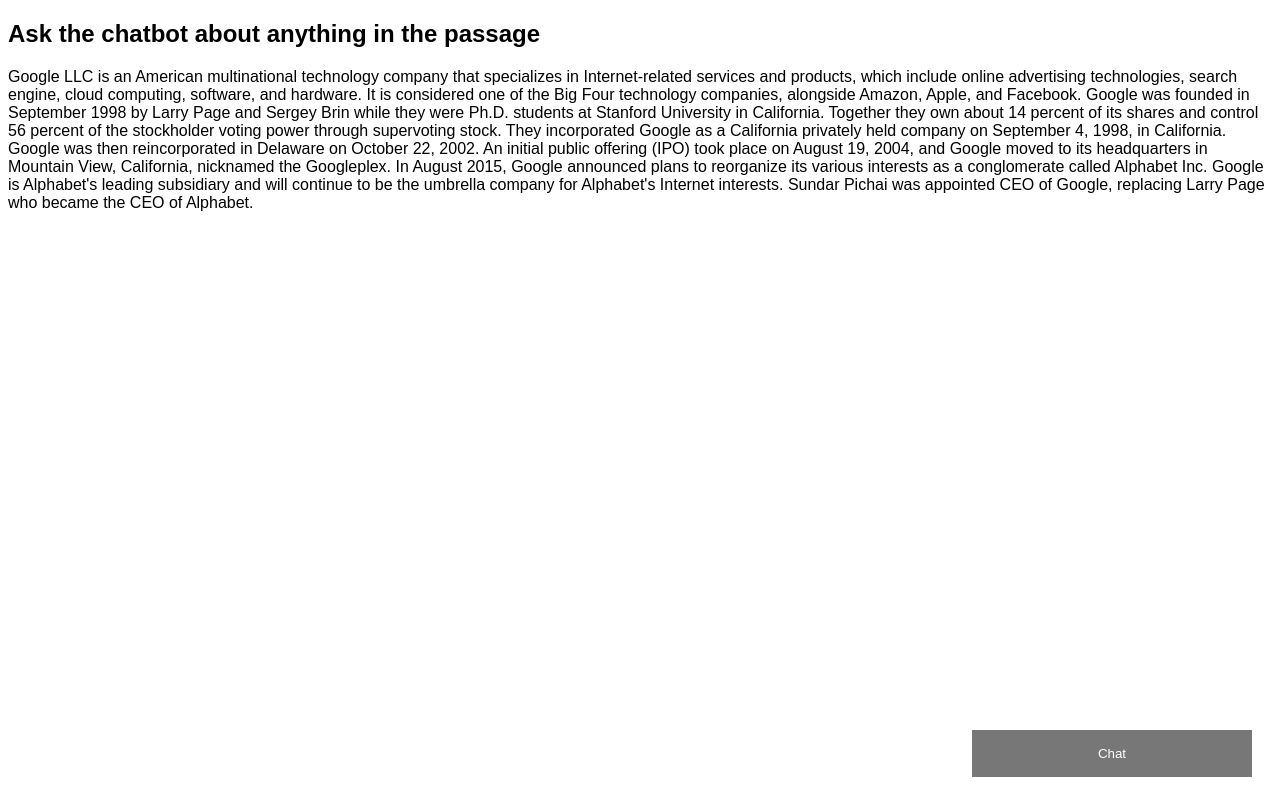
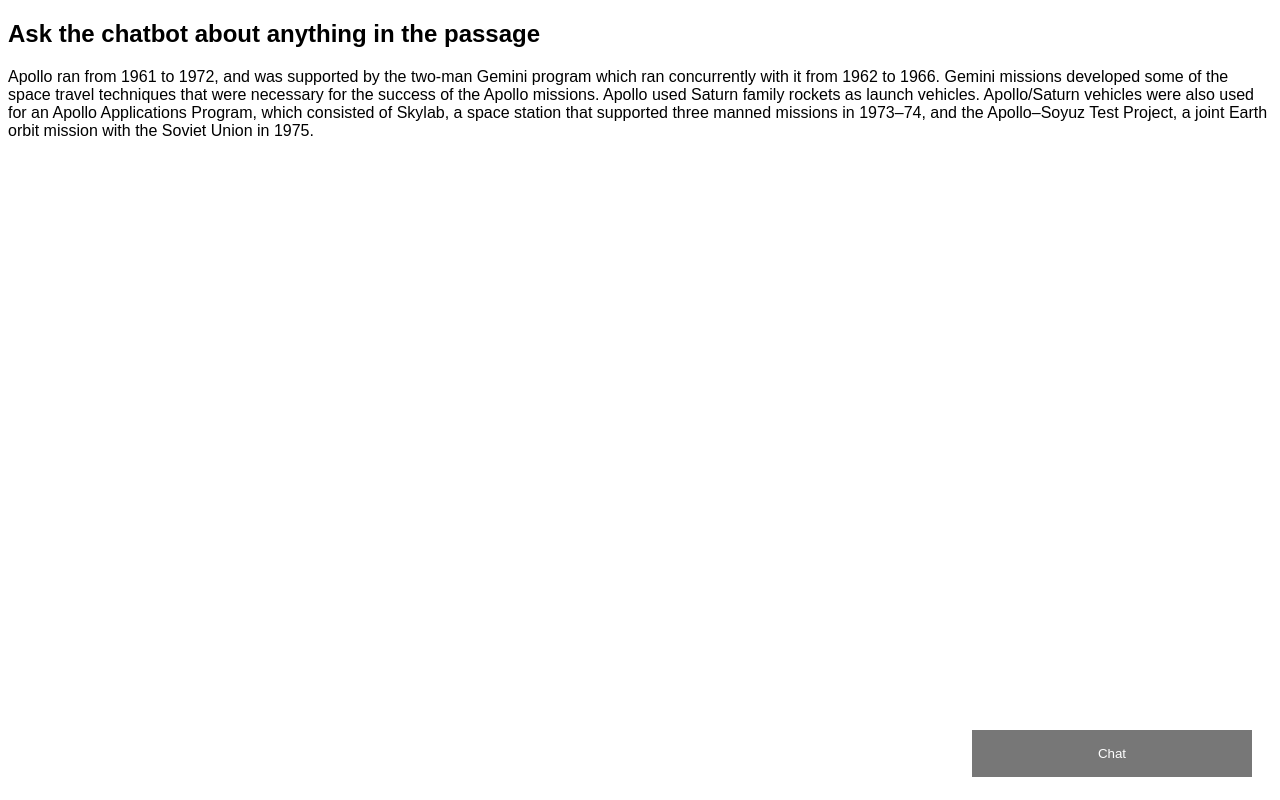
Before and after one commit to louisyuzhe/nlp_qna_chatbot, a website: page index.html in a window 1280 px wide. Drawn offline with Linux system fonts and the light colour scheme; a script that the page names is missing.

Commit message:
Update new sample passage

```diff
--- a/index.html
+++ b/index.html
@@ -13,23 +13,7 @@
   </head>
   <body>
     <h2>Ask the chatbot about anything in the passage</h2>
-    <p id="passage">Google LLC is an American multinational technology company that specializes in
-Internet-related services and products, which include online advertising
-technologies, search engine, cloud computing, software, and hardware. It is
-considered one of the Big Four technology companies, alongside Amazon, Apple,
-and Facebook. Google was founded in September 1998 by Larry Page and Sergey Brin
-while they were Ph.D. students at Stanford University in California. Together
-they own about 14 percent of its shares and control 56 percent of the
-stockholder voting power through supervoting stock. They incorporated Google as
-a California privately held company on September 4, 1998, in California. Google
-was then reincorporated in Delaware on October 22, 2002. An initial public
-offering (IPO) took place on August 19, 2004, and Google moved to its
-headquarters in Mountain View, California, nicknamed the Googleplex. In August
-2015, Google announced plans to reorganize its various interests as a
-conglomerate called Alphabet Inc. Google is Alphabet's leading subsidiary and
-will continue to be the umbrella company for Alphabet's Internet interests.
-Sundar Pichai was appointed CEO of Google, replacing Larry Page who became the
-CEO of Alphabet.</p>
+    <p id="passage">Apollo ran from 1961 to 1972, and was supported by the two-man Gemini program which ran concurrently with it from 1962 to 1966. Gemini missions developed some of the space travel techniques that were necessary for the success of the Apollo missions. Apollo used Saturn family rockets as launch vehicles. Apollo/Saturn vehicles were also used for an Apollo Applications Program, which consisted of Skylab, a space station that supported three manned missions in 1973–74, and the Apollo–Soyuz Test Project, a joint Earth orbit mission with the Soviet Union in 1975.</p>
 
     <button class="open-button" onclick="openForm()">Chat</button>
 
```
